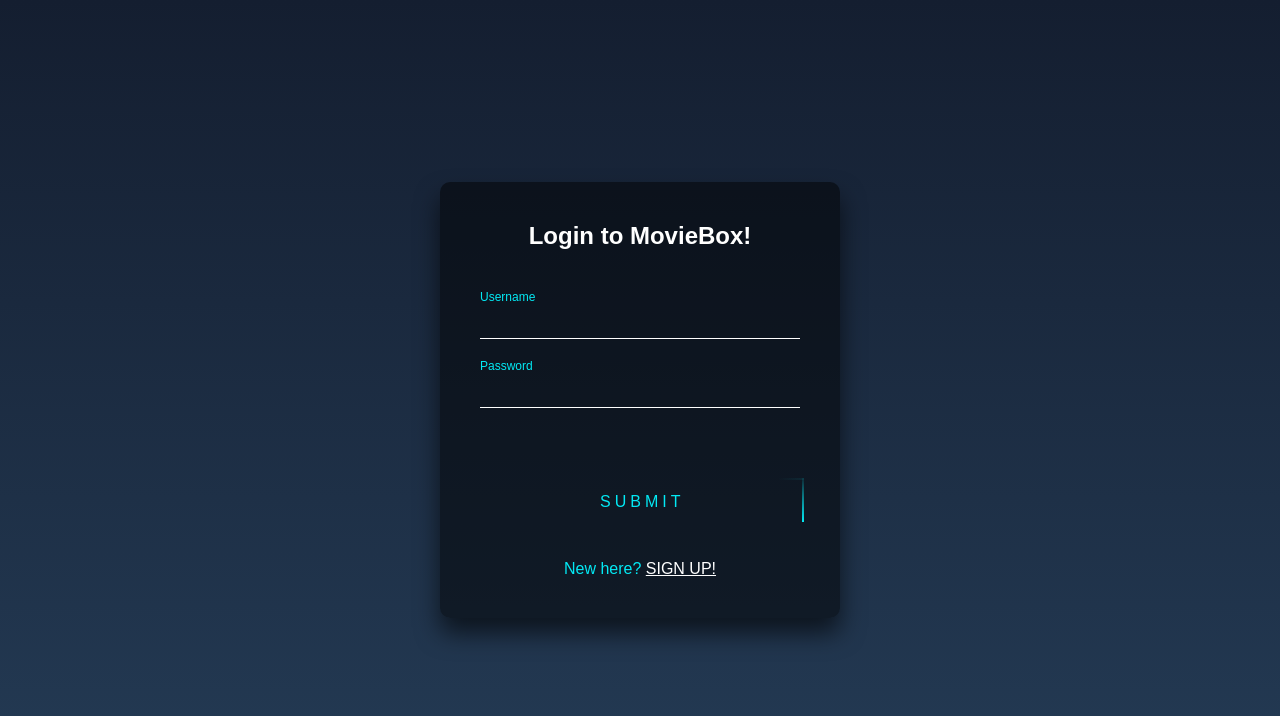
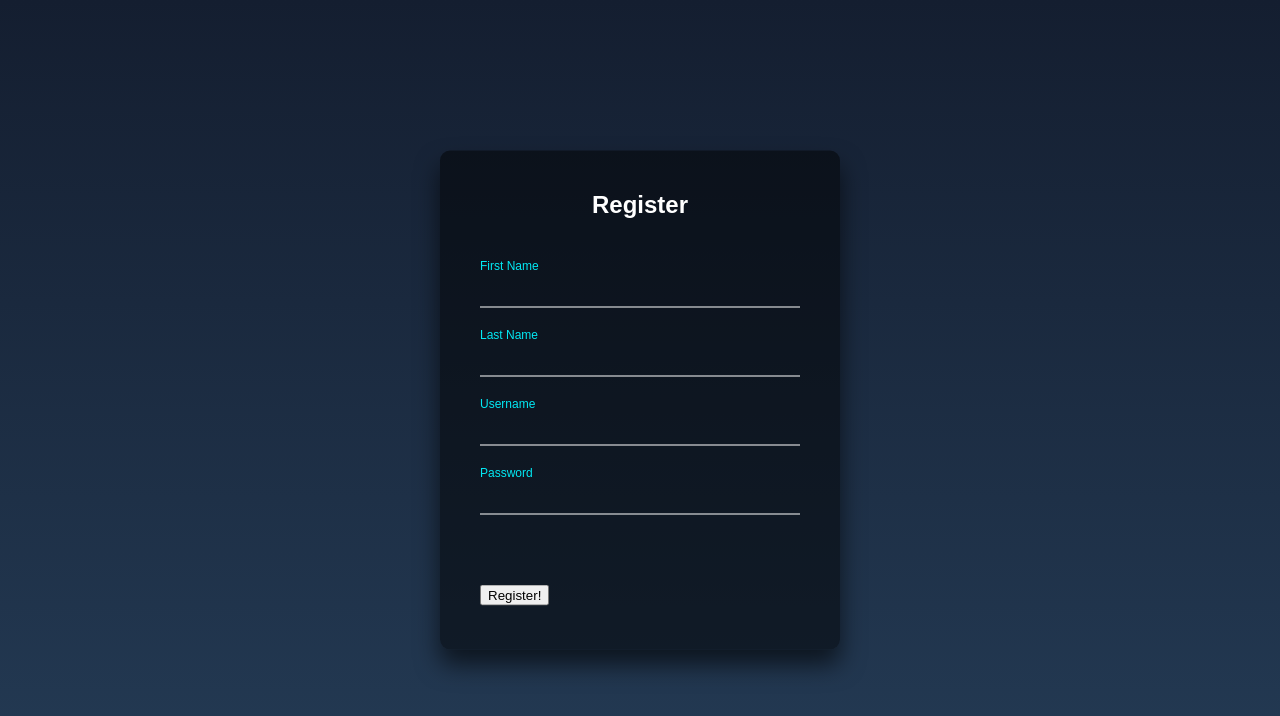
Before and after one commit to adykaaa/online-notes, a React (Create React App) app in the folder frontend/: page /register in a window 1280 px wide. Shown: the top 716 px of the page. Built offline with nearby package versions, Linux system fonts and the light colour scheme.

Commit message:
added register page

```diff
--- a/frontend/package.json
+++ b/frontend/package.json
@@ -6,8 +6,10 @@
     "@testing-library/jest-dom": "^5.16.5",
     "@testing-library/react": "^13.4.0",
     "@testing-library/user-event": "^13.5.0",
+    "nodemon": "^2.0.20",
     "react": "^18.2.0",
     "react-dom": "^18.2.0",
+    "react-router-dom": "^6.4.3",
     "react-scripts": "5.0.1",
     "web-vitals": "^2.1.4"
   },
--- /dev/null
+++ b/frontend/src/App.jsx
@@ -0,0 +1,14 @@
+import { Route, Routes } from "react-router-dom";
+import  Signup  from "./components/Signup.jsx";
+import Login from "./components/Login.jsx"
+
+function App() {
+  return (
+  <Routes>
+    <Route path="/" element={<Login/>} />
+    <Route path ="/register" element={<Signup />} />
+  </Routes>
+  )
+}
+
+export default App;
--- a/frontend/src/components/Login.jsx
+++ b/frontend/src/components/Login.jsx
@@ -1,3 +1,4 @@
+import { Link } from "react-router-dom";
 import './login.css';
 
 function Login() {
@@ -22,7 +23,7 @@
     </a>
   </form>
     <div class="signup">
-      New here? <a href="#">SIGN UP!</a>
+      New here? <Link to="/register">Sign Up!</Link>
     </div>
 </div>
   );
--- /dev/null
+++ b/frontend/src/components/Signup.jsx
@@ -0,0 +1,31 @@
+
+function SignUp() {
+  return (
+  <div class="login-box">
+  <h2>Register</h2>
+  <form>
+    <div class="user-box">
+      <input type="text" name="firstname" required=""/>
+      <label>First Name</label>
+    </div>
+    <div class="user-box">
+      <input type="text" name="lastname" required=""/>
+      <label>Last Name</label>
+    </div>
+    <div class="user-box">
+      <input type="text" name="username" required=""/>
+      <label>Username</label>
+    </div>
+    <div class="user-box">
+      <input type="password" name="password" required=""/>
+      <label>Password</label>
+    </div>
+    <a>
+      <button class="register-button">Register!</button>
+    </a>
+  </form>
+</div>
+  );
+}
+
+export default SignUp;
--- a/frontend/src/components/login.css
+++ b/frontend/src/components/login.css
@@ -37,8 +37,11 @@
   color: #03e9f4;
 }
 
-.login-box .signup:hover {
-  background: none;
+.login-box .signup a:hover {
+  all: unset;
+  cursor: pointer;
+  color: white;
+  text-decoration: underline;
 }
 
 .login-box h2 {
--- a/frontend/src/index.js
+++ b/frontend/src/index.js
@@ -1,11 +1,15 @@
 import React from 'react';
 import ReactDOM from 'react-dom/client';
 import './components/login.css';
-import Login from './components/Login'
+import Login from './components/Login';
+import App from './App.jsx';
+import { BrowserRouter } from 'react-router-dom';
 
 const root = ReactDOM.createRoot(document.getElementById('root'));
 root.render(
   <React.StrictMode>
-    <Login />
+    <BrowserRouter>
+      <App />
+    </BrowserRouter>
   </React.StrictMode>
 );
```
Also changed, not shown: frontend/src/App.css (deleted, +0 -38 lines), frontend/src/App.js (deleted, +0 -25 lines), frontend/src/components/signup.css (added), frontend/src/logo.svg (deleted), 1 other file (tests, documents, lock files or other folders).
